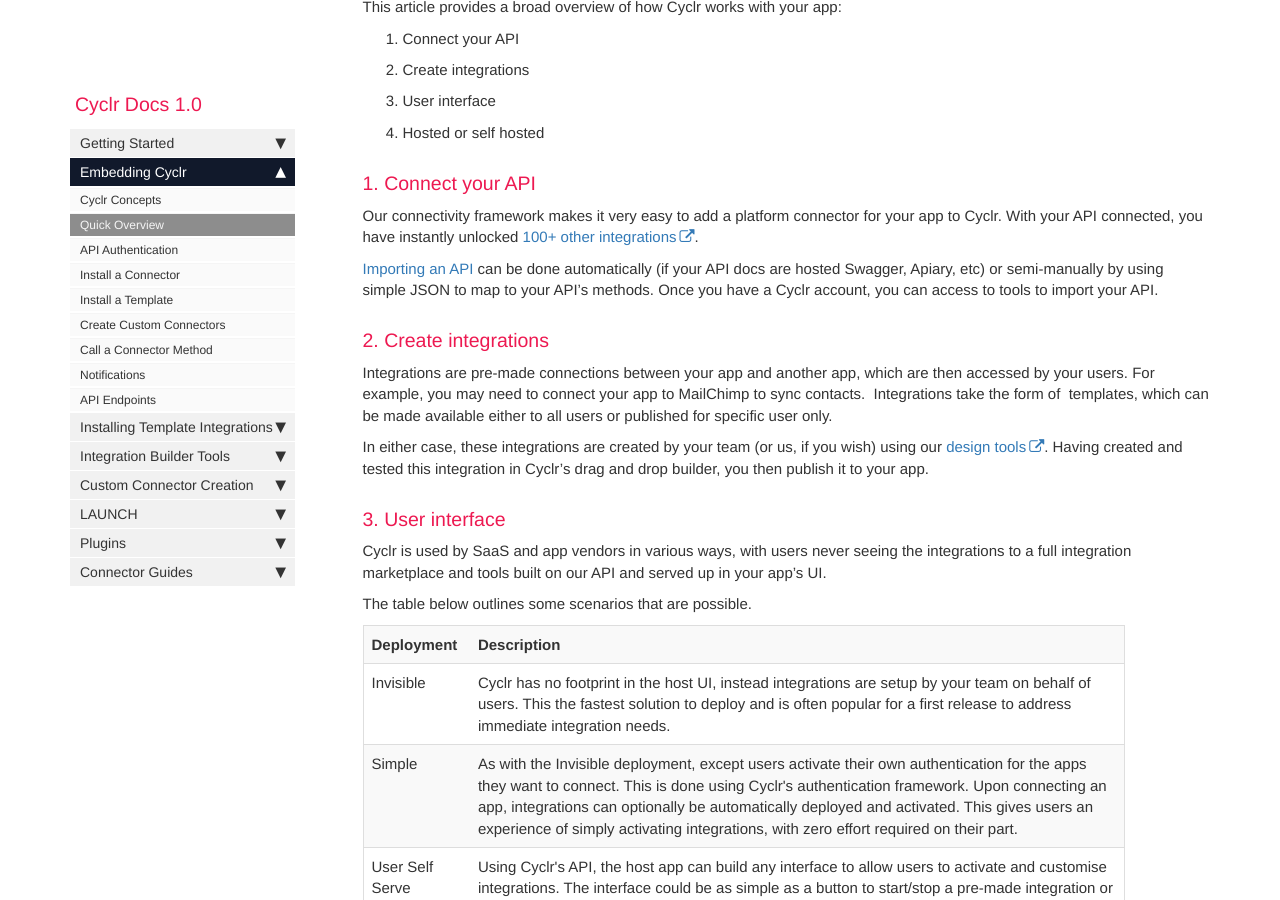
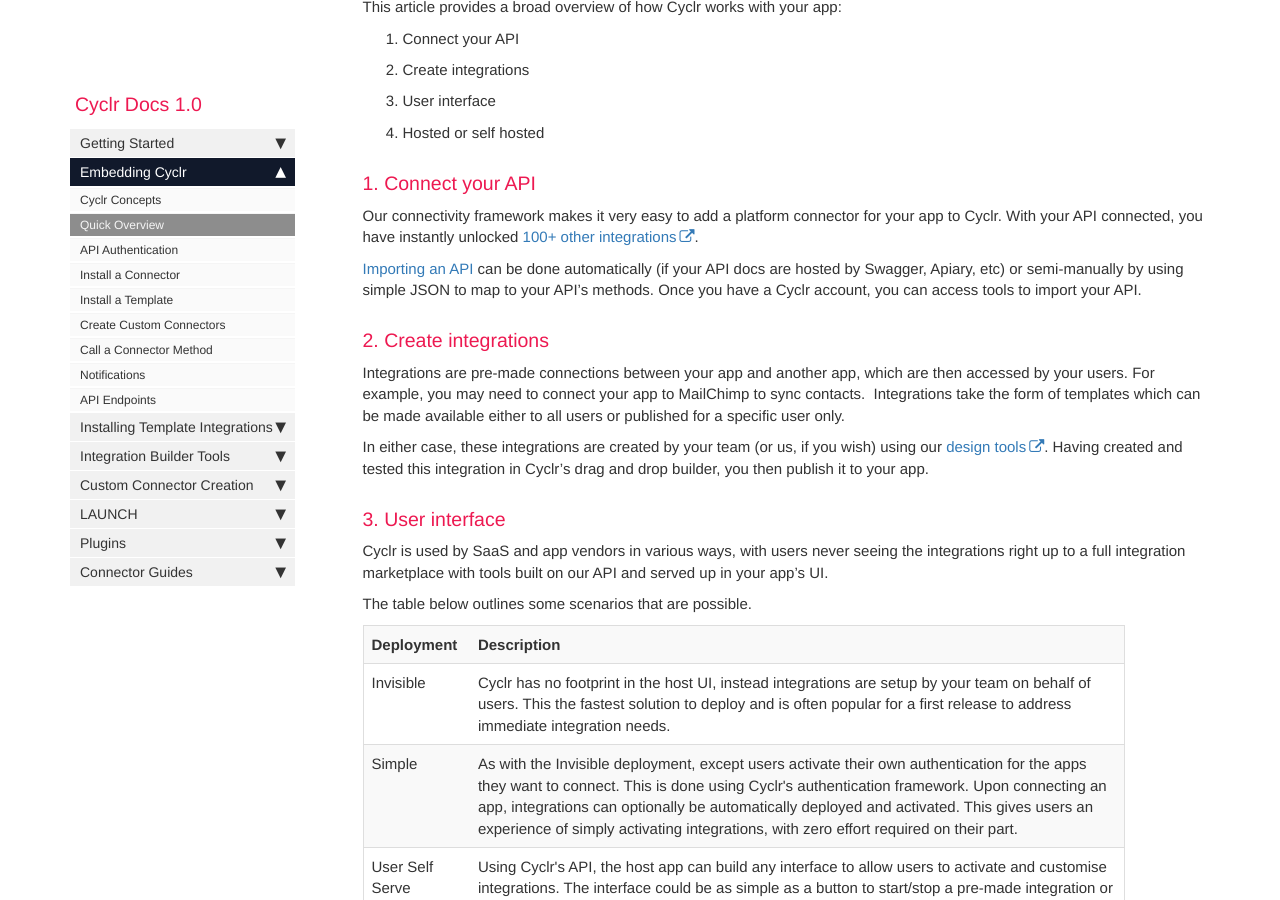
Before and after one commit to sneakysneak/docs, a Jekyll site: the page built from pages/embedding/overview.md, in a window 1280 px wide and 900 px high, scrolled down 303 px. Built offline with Jekyll 4.4.1, drawn with Linux system fonts in a browser that asks for light colours; nearby versions of some CDN libraries; comment, search, counter and statistics services are not loaded.

Commit message:
Update overview.md

```diff
--- a/pages/embedding/overview.md
+++ b/pages/embedding/overview.md
@@ -16,17 +16,17 @@ This article provides a broad overview of how Cyclr works with your app:
 
 Our connectivity framework makes it very easy to add a platform connector for your app to Cyclr. With your API connected, you have instantly unlocked [100+ other integrations](http://cyclr.com/connectors).
 
-[Importing an API](../custom-connectors/openapi) can be done automatically (if your API docs are hosted Swagger, Apiary, etc) or semi-manually by using simple JSON to map to your API’s methods. Once you have a Cyclr account, you can access to tools to import your API.
+[Importing an API](../custom-connectors/openapi) can be done automatically (if your API docs are hosted by Swagger, Apiary, etc) or semi-manually by using simple JSON to map to your API's methods. Once you have a Cyclr account, you can access tools to import your API.
 
 ### 2. Create integrations
 
-Integrations are pre-made connections between your app and another app, which are then accessed by your users. For example, you may need to connect your app to MailChimp to sync contacts.  Integrations take the form of  templates, which can be made available either to all users or published for specific user only.
+Integrations are pre-made connections between your app and another app, which are then accessed by your users. For example, you may need to connect your app to MailChimp to sync contacts.  Integrations take the form of templates which can be made available either to all users or published for a specific user only.
 
-In either case, these integrations are created by your team (or us, if you wish) using our [design tools](http://cyclr.com/design-tools). Having created and tested this integration in Cyclr’s drag and drop builder, you then publish it to your app.
+In either case, these integrations are created by your team (or us, if you wish) using our [design tools](http://cyclr.com/design-tools). Having created and tested this integration in Cyclr's drag and drop builder, you then publish it to your app.
 
 ### 3. User interface
 
-Cyclr is used by SaaS and app vendors in various ways, with users never seeing the integrations to a full integration marketplace and tools built on our API and served up in your app’s UI.
+Cyclr is used by SaaS and app vendors in various ways, with users never seeing the integrations right up to a full integration marketplace with tools built on our API and served up in your app's UI.
 
 The table below outlines some scenarios that are possible.
 
```
